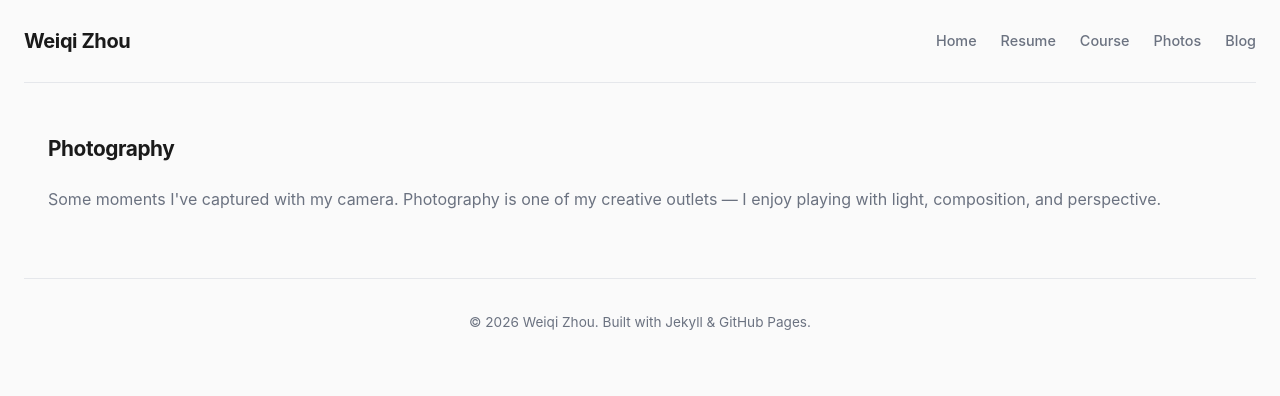
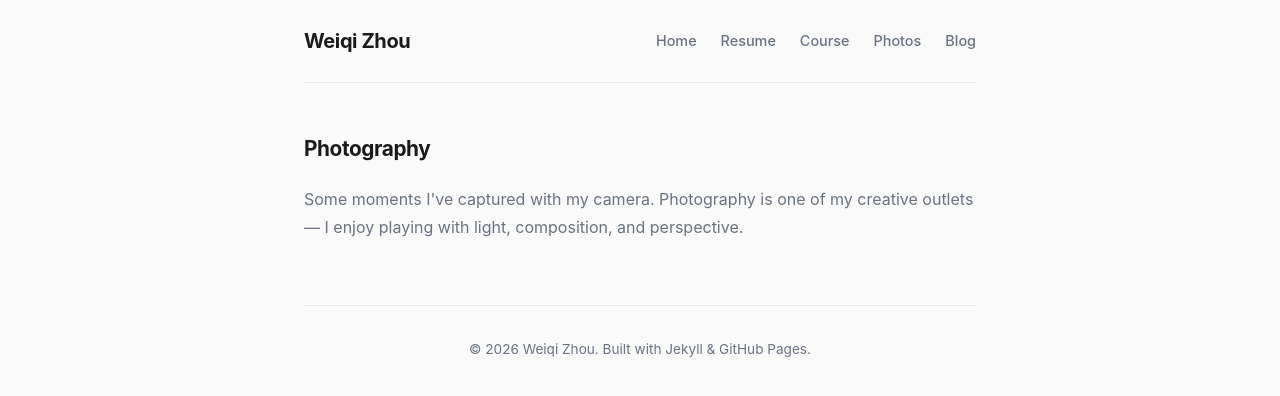
Before and after one commit to WeiqiZhou2002/WeiqiZhou2002.github.io, a Jekyll site: the page built from photography.html, in a window 1280 px wide. Shown: the top 396 px of the page. Built offline with Jekyll 4.4.1, drawn with Linux system fonts in a browser that asks for light colours; nearby versions of some CDN libraries.

Commit message:
Unify layout: all pages same width, gallery 2 columns

```diff
--- a/assets/css/style.css
+++ b/assets/css/style.css
@@ -85,17 +85,11 @@ nav a:hover { color: var(--accent); }
 
 /* ─── Gallery ─── */
 .gallery { margin: 24px auto; max-width: 100%; }
-.gallery-item { width: calc(33.333% - 11px); margin-bottom: 16px; border-radius: var(--radius); overflow: hidden; background: var(--card); }
-@media (max-width: 768px) { .gallery-item { width: calc(50% - 8px); } }
+.gallery-item { width: calc(50% - 8px); margin-bottom: 16px; border-radius: var(--radius); overflow: hidden; background: var(--card); }
 @media (max-width: 480px) { .gallery-item { width: 100%; } }
 .gallery-item img { width: 100%; height: auto; display: block; transition: transform 0.3s ease; }
 .gallery-item:hover img { transform: scale(1.03); }
 .gallery-item .caption { padding: 8px 12px; font-size: 0.85rem; color: var(--muted); background: var(--card); }
-
-.page-photography .container, .page-photography main { max-width: 100%; padding: 0 24px; }
-.page-photography .gallery { margin: 24px auto; }
-.page-photography .gallery-item { width: calc(50% - 8px); }
-@media (max-width: 480px) { .page-photography .gallery-item { width: 100%; } }
 
 /* ─── Responsive ─── */
 @media (max-width: 480px) {
--- a/photography.html
+++ b/photography.html
@@ -1,7 +1,6 @@
 ---
 layout: default
 title: Photography
-body_class: photography
 ---
 
 <h1 class="section-title">Photography</h1>
```
